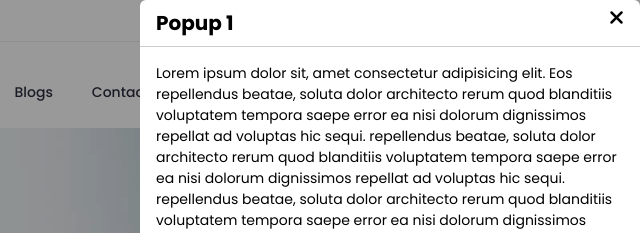
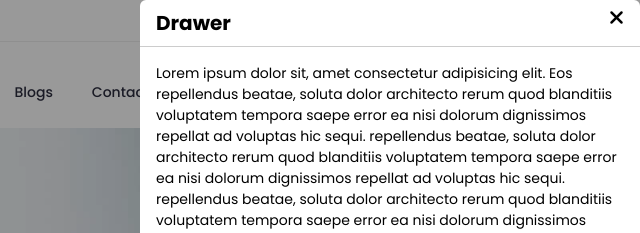
Before and after one commit to uzair-hash/repo1, a plain HTML site: page index.html in a window 1280 px wide. Both pictures are taken after a click on the link 159 px from the left and 106 px from the top of the page. Shown: the top 233 px of the page, 640-1280 px from the left. Drawn offline with nearby package versions, Linux system fonts and the light colour scheme.

Commit message:
assign name of drawer

```diff
--- a/index.html
+++ b/index.html
@@ -646,7 +646,7 @@
 
 <div class="drawer1">
   <header class="flex space-between">
-   <span>Popup 1</span>
+   <span>Drawer</span>
     <span>
       	<i  class="fas close2 fa-times"></i>
     </span>
```
